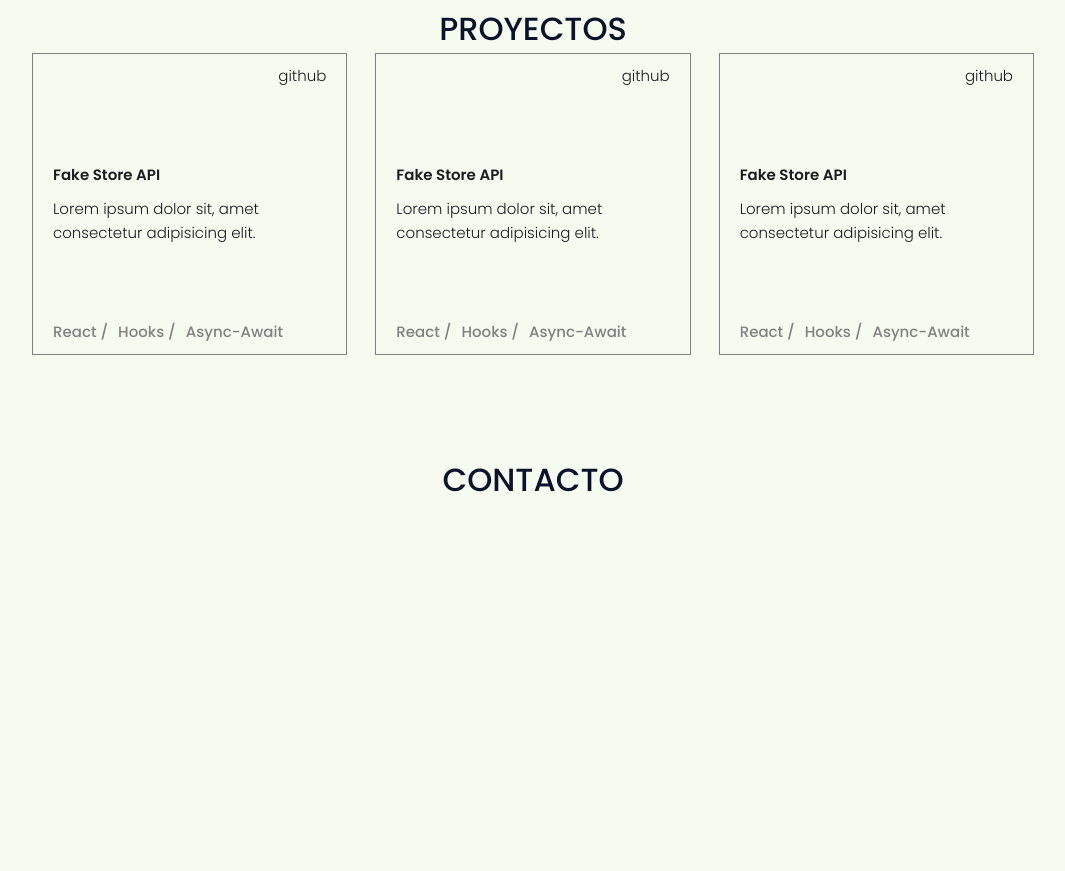
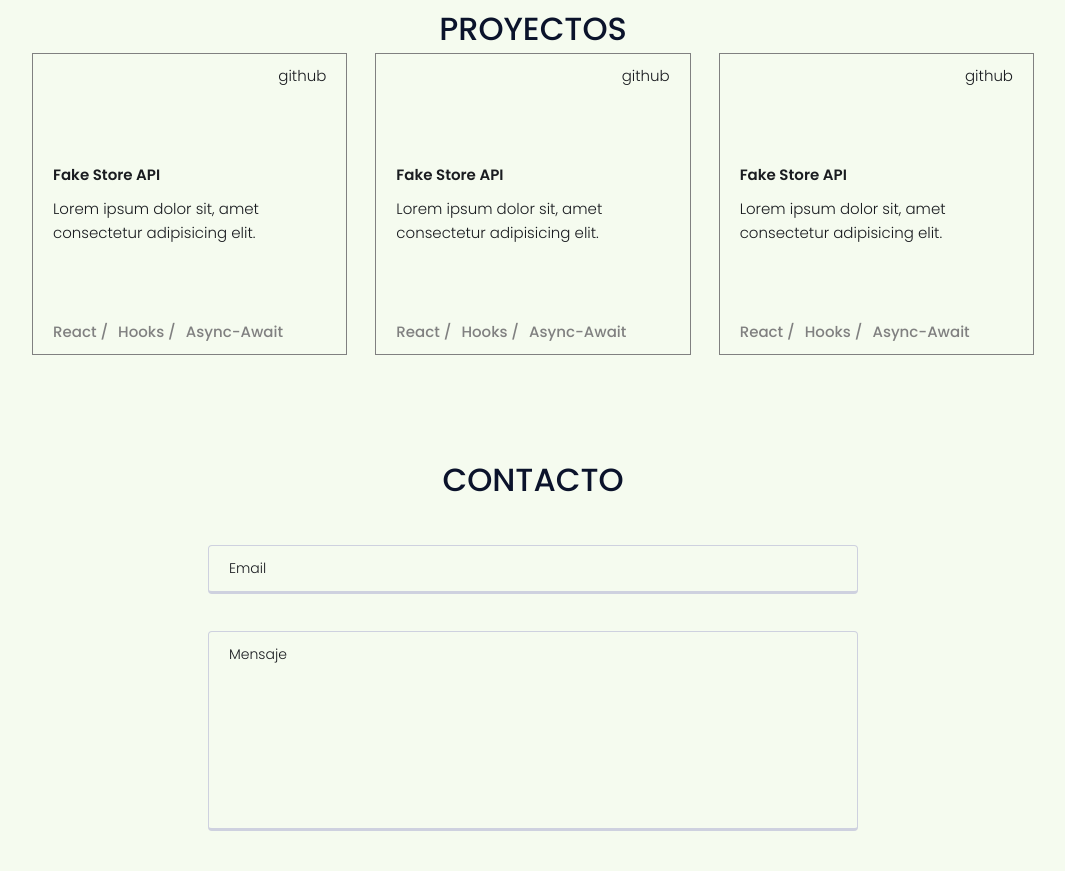
Before and after one commit to fcojavierlpzstudent/fcojavierlpzstudent.github.io, a website: page pug/index.pug in a window 1280 px wide. Shown: the part 1018-1889 px from the top of the page, without its empty margins (107-1172 px from the left). Before the commit the page ends 1523 px from the top, so only its background shows below. Drawn offline with nearby package versions, Linux system fonts and the light colour scheme; files that its build step writes are made by us from their sources.

Commit message:
refactor(footer): add contact media

```diff
--- a/pug/includes/footer.pug
+++ b/pug/includes/footer.pug
@@ -1,2 +1,21 @@
 footer(id="contact")
   h2.heading-3.footer__caption Contacto
+  form.form(action="")
+    .form__group
+      input.form__input(
+        type="text"
+        name="email"
+        class="form__input"
+        placeholder="Email"
+        autocomplete="false"
+        required
+      )
+      label.form__label(for="email") Email
+    .form__group
+      textarea.form__textarea(
+        name="message"
+        rows="10"
+        class="form__input"
+        placeholder="Mensaje"
+        required
+      )
--- a/sass/_base.scss
+++ b/sass/_base.scss
@@ -7,6 +7,8 @@
   --color-grey-dark: #1a1c20;
 
   --color-border-primary: #ced1df;
+
+  --color-error: #ff3333;
 }
 
 // FONT VARIABLES
--- a/sass/_footer.scss
+++ b/sass/_footer.scss
@@ -5,3 +5,65 @@
     text-align: center;
   }
 }
+
+.form {
+  display: flex;
+  flex-direction: column;
+  gap: 1rem;
+  padding: 4rem;
+  align-items: center;
+
+  .form__group {
+    display: flex;
+    flex-direction: column;
+    width: 65rem;
+  }
+
+  &__input {
+    font-size: 1.4rem;
+    font-family: inherit;
+    font-weight: 300;
+    color: var(--color-grey-dark);
+    padding: 1.2rem 2rem;
+    border-radius: 4px;
+    background-color: var(--color-grey-light);
+    border: 1px solid var(--color-border-primary);
+    border-bottom: 3px solid var(--color-border-primary);
+    display: block;
+    transition: all 0.3s;
+
+    &:focus {
+      outline: none;
+      border-bottom: 3px solid var(--color-primary);
+    }
+
+    &:focus:invalid {
+      border-bottom: 3px solid var(--color-error);
+    }
+
+    &::-webkit-input-placeholder {
+      color: var(--color-grey-dark);
+    }
+  }
+
+  &__label {
+    font-size: 1.2rem;
+    font-weight: 700;
+    margin-left: 2rem;
+    margin-top: 0.7rem;
+    display: block;
+    transition: all 0.3s;
+  }
+
+  &__input:placeholder-shown + &__label {
+    opacity: 0;
+    visibility: hidden;
+    transform: translateY(-4rem);
+  }
+
+  textarea {
+    height: 20rem;
+    overflow-y: auto;
+    resize: none;
+  }
+}
```
Also changed, not shown: includes/footer.html.
